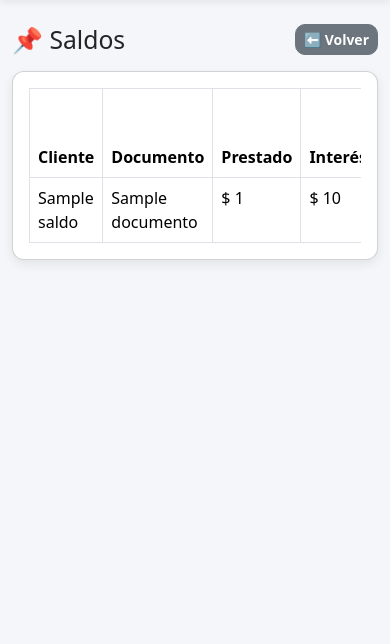
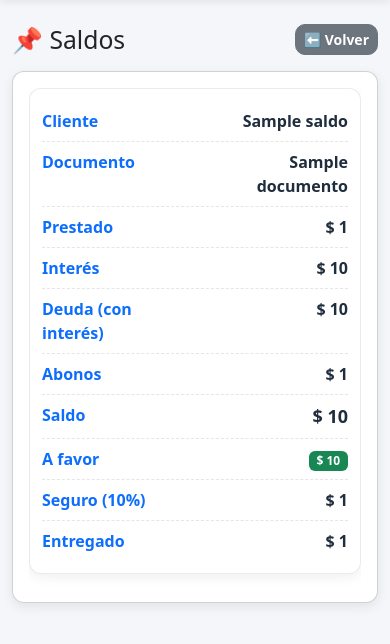
Before and after one commit to abogadovillegasminero-blip/bless, a FastAPI app: template templates/saldos.html in a window 390 px wide. Shown: the part 56-700 px from the top of the page. Run offline with FastAPI, Linux system fonts and the light colour scheme; the template is opened without the code that fills it: most values are stand-ins (such as "Sample title", 1, 10 or a date in 2020).

Commit message:
Update saldos.html

```diff
--- a/templates/saldos.html
+++ b/templates/saldos.html
@@ -1,5 +1,49 @@
 {% extends "base.html" %}
 {% block content %}
+
+<style>
+  /* --- móvil: mostrar como tarjetas --- */
+  @media (max-width: 768px) {
+    .table-responsive { border: 0; }
+    table.table, thead { display: block; }
+    thead { display: none; }
+
+    table.table tbody { display: block; }
+    table.table tr {
+      display: block;
+      background: #fff;
+      border: 1px solid rgba(0,0,0,.08);
+      border-radius: 12px;
+      padding: 12px;
+      margin-bottom: 12px;
+      box-shadow: 0 4px 12px rgba(0,0,0,.06);
+    }
+    table.table td {
+      display: flex;
+      justify-content: space-between;
+      gap: 12px;
+      padding: 8px 0;
+      border: 0 !important;
+      border-bottom: 1px dashed rgba(0,0,0,.10) !important;
+    }
+    table.table td:last-child { border-bottom: 0 !important; }
+    table.table td::before {
+      content: attr(data-label);
+      font-weight: 700;
+      color: #0d6efd;
+      min-width: 140px;
+      flex: 1;
+    }
+    table.table td .val {
+      text-align: right;
+      flex: 1;
+      font-weight: 600;
+      color: #1f2d3d;
+      word-break: break-word;
+    }
+    .saldo-strong { font-size: 18px; }
+  }
+</style>
 
 <div class="d-flex justify-content-between align-items-center mb-3">
   <h2 class="m-0">📌 Saldos</h2>
@@ -30,25 +74,51 @@
 
         {% for s in saldos %}
         <tr>
-          <td>{{ s.nombre }}</td>
-          <td>{{ s.documento }}</td>
+          <td data-label="Cliente">
+            <span class="val">{{ s.nombre }}</span>
+          </td>
 
-          <td>$ {{ "{:,.0f}".format(s.total_prestado|float).replace(",", ".") }}</td>
-          <td>$ {{ "{:,.0f}".format(s.interes_acumulado|float).replace(",", ".") }}</td>
-          <td>$ {{ "{:,.0f}".format(s.deuda_con_interes|float).replace(",", ".") }}</td>
-          <td>$ {{ "{:,.0f}".format(s.total_abonos|float).replace(",", ".") }}</td>
+          <td data-label="Documento">
+            <span class="val">{{ s.documento }}</span>
+          </td>
 
-          <td><b>$ {{ "{:,.0f}".format(s.saldo|float).replace(",", ".") }}</b></td>
-          <td>
+          <td data-label="Prestado">
+            <span class="val">$ {{ "{:,.0f}".format(s.total_prestado|float).replace(",", ".") }}</span>
+          </td>
+
+          <td data-label="Interés">
+            <span class="val">$ {{ "{:,.0f}".format(s.interes_acumulado|float).replace(",", ".") }}</span>
+          </td>
+
+          <td data-label="Deuda (con interés)">
+            <span class="val">$ {{ "{:,.0f}".format(s.deuda_con_interes|float).replace(",", ".") }}</span>
+          </td>
+
+          <td data-label="Abonos">
+            <span class="val">$ {{ "{:,.0f}".format(s.total_abonos|float).replace(",", ".") }}</span>
+          </td>
+
+          <td data-label="Saldo">
+            <span class="val saldo-strong"><b>$ {{ "{:,.0f}".format(s.saldo|float).replace(",", ".") }}</b></span>
+          </td>
+
+          <td data-label="A favor">
+            <span class="val">
               {% if (s.a_favor|float) > 0 %}
                 <span class="badge bg-success">$ {{ "{:,.0f}".format(s.a_favor|float).replace(",", ".") }}</span>
               {% else %}
                 -
               {% endif %}
+            </span>
           </td>
 
-          <td>$ {{ "{:,.0f}".format(s.total_seguro|float).replace(",", ".") }}</td>
-          <td>$ {{ "{:,.0f}".format(s.total_entregado|float).replace(",", ".") }}</td>
+          <td data-label="Seguro (10%)">
+            <span class="val">$ {{ "{:,.0f}".format(s.total_seguro|float).replace(",", ".") }}</span>
+          </td>
+
+          <td data-label="Entregado">
+            <span class="val">$ {{ "{:,.0f}".format(s.total_entregado|float).replace(",", ".") }}</span>
+          </td>
         </tr>
         {% endfor %}
       </tbody>
```
Lines whose indentation alone changed are shown as unchanged.
